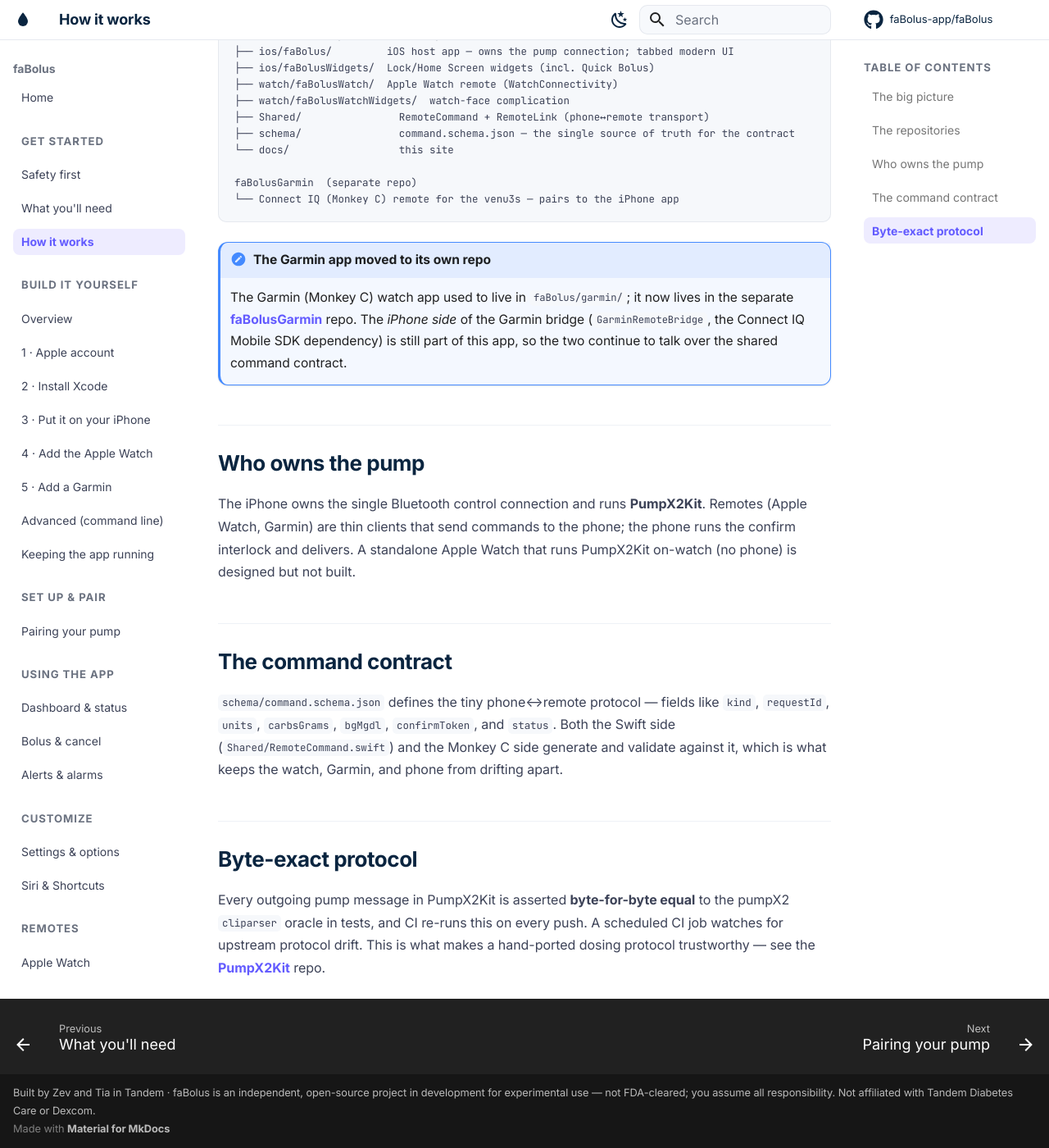
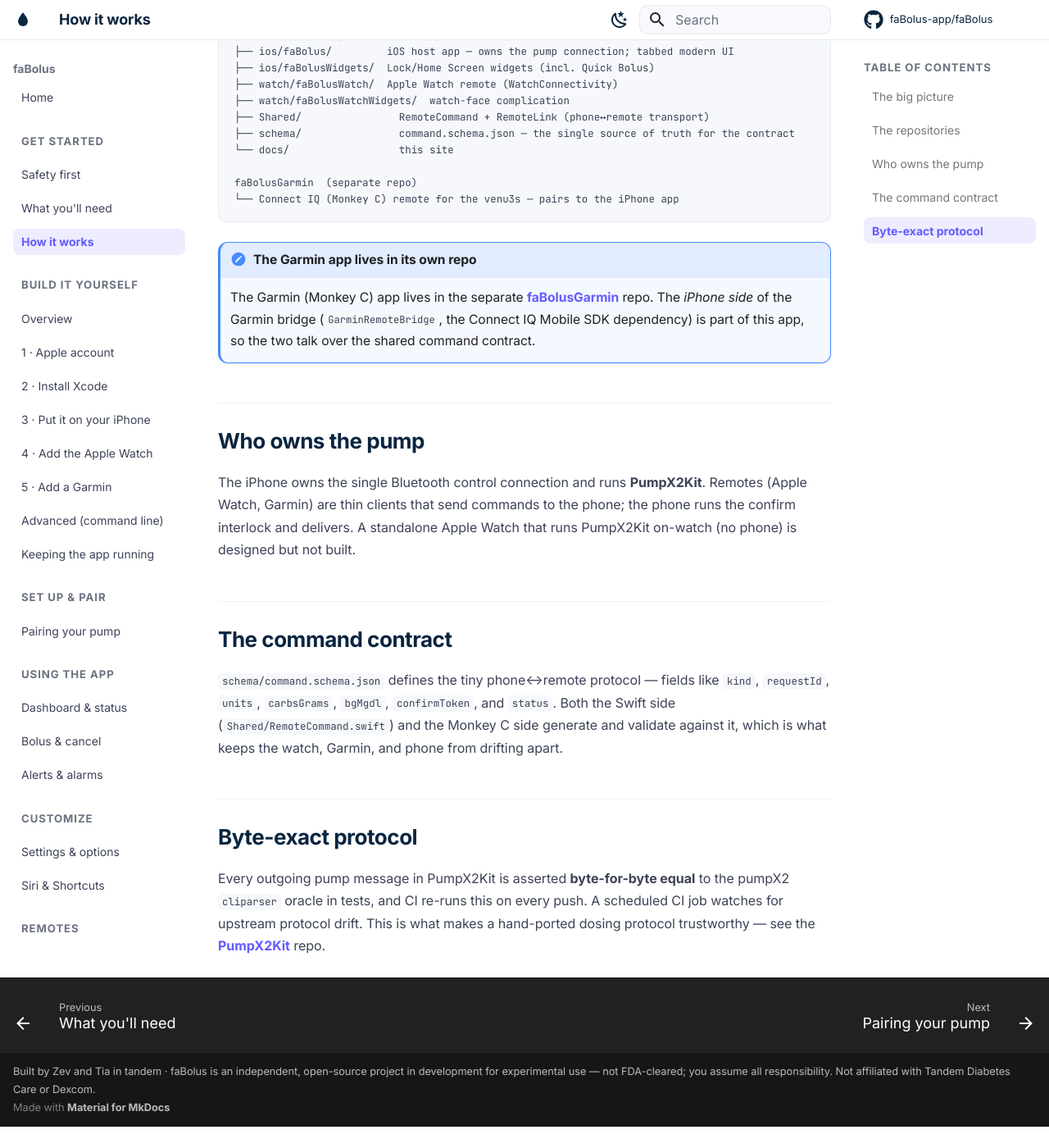
Before and after one commit to faBolus-app/faBolus, an MkDocs documentation site: the page built from docs/architecture.md, in a window 1280 px wide and 1400 px high, scrolled down 955 px. Shown: the whole window at 82% size. Built offline with MkDocs 1.6.1 and Material for MkDocs 9.7.7, drawn with Linux system fonts in a browser that asks for light colours; comment, search, counter and statistics services are not loaded; after the commit the page ends 2329 px from its top, so only the background shows below that.

Commit message:
docs: lowercase 'in tandem' (trademark); drop stale 'used to live in' notes; Garmin = watches + cycling computers
- Trademark: the 'Built by Zev and Tia in tandem' pun now uses lowercase t everywhere
  (site description, copyright, home hero) to avoid confusion with Tandem Diabetes Care.
- Removed the irrelevant 'the Garmin app used to live in faBolus/garmin/' migration notes.
- Framing: the Garmin remote supports watches AND cycling computers (Venu 3S is the tested device).

Co-Authored-By: Claude Opus 4.8 <noreply@anthropic.com>

````diff
--- a/docs/architecture.md
+++ b/docs/architecture.md
@@ -44,12 +44,11 @@ faBolusGarmin  (separate repo)
 └── Connect IQ (Monkey C) remote for the venu3s — pairs to the iPhone app
 ```
 
-!!! note "The Garmin app moved to its own repo"
-    The Garmin (Monkey C) watch app used to live in `faBolus/garmin/`; it now lives in the
-    separate **[faBolusGarmin](https://github.com/faBolus-app/faBolusGarmin)** repo. The
-    *iPhone side* of the Garmin bridge (`GarminRemoteBridge`, the Connect IQ Mobile SDK
-    dependency) is still part of this app, so the two continue to talk over the shared command
-    contract.
+!!! note "The Garmin app lives in its own repo"
+    The Garmin (Monkey C) app lives in the separate
+    **[faBolusGarmin](https://github.com/faBolus-app/faBolusGarmin)** repo. The *iPhone side* of the
+    Garmin bridge (`GarminRemoteBridge`, the Connect IQ Mobile SDK dependency) is part of this app,
+    so the two talk over the shared command contract.
 
 ## Who owns the pump
 
--- a/mkdocs.yml
+++ b/mkdocs.yml
@@ -1,10 +1,10 @@
 site_name: faBolus
-site_description: faBolus — an iPhone, Apple Watch, and Garmin remote for insulin pumps; currently supports the Tandem t:slim X2 / Mobi. Built by Zev and Tia in Tandem.
+site_description: faBolus — an iPhone, Apple Watch, and Garmin remote for insulin pumps; currently supports the Tandem t:slim X2 / Mobi. Built by Zev and Tia in tandem.
 site_url: https://fabolus.org/
 repo_url: https://github.com/faBolus-app/faBolus
 repo_name: faBolus-app/faBolus
 copyright: >-
-  Built by Zev and Tia in Tandem · faBolus is an independent, open-source project in development
+  Built by Zev and Tia in tandem · faBolus is an independent, open-source project in development
   for experimental use — not FDA-cleared; you assume all responsibility. Not affiliated with
   Tandem Diabetes Care or Dexcom.
 
````
Also changed, not shown: docs/index.md (+4 -3 lines), docs/remotes/garmin.md (+3 -4 lines), docs/requirements.md (+2 -1 lines).
